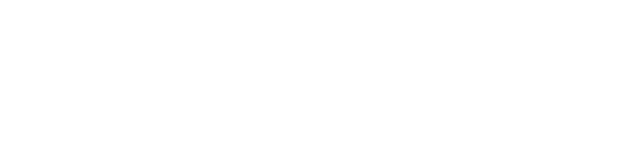
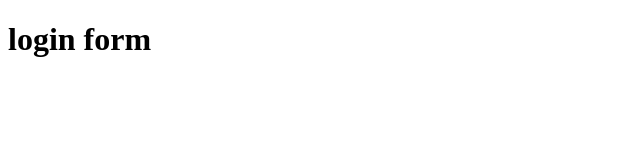
Before and after one commit to adamevang/myapps, a plain HTML site: page index.html in a window 1280 px wide. Shown: the whole page, without its empty margins (0-640 px from the left). Drawn offline with Linux system fonts and the light colour scheme.

Commit message:
login form

```diff
--- /dev/null
+++ b/dir2/app2.js
@@ -0,0 +1 @@
+console.log("app2");
--- a/index.html
+++ b/index.html
@@ -7,6 +7,6 @@
     <title>Documents</title>
 </head>
 <body>
-
+    <h1>login form</h1>
 </body>
 </html>
```
Also changed, not shown: login.html (added, +1 -0 lines), log.txt (added).
